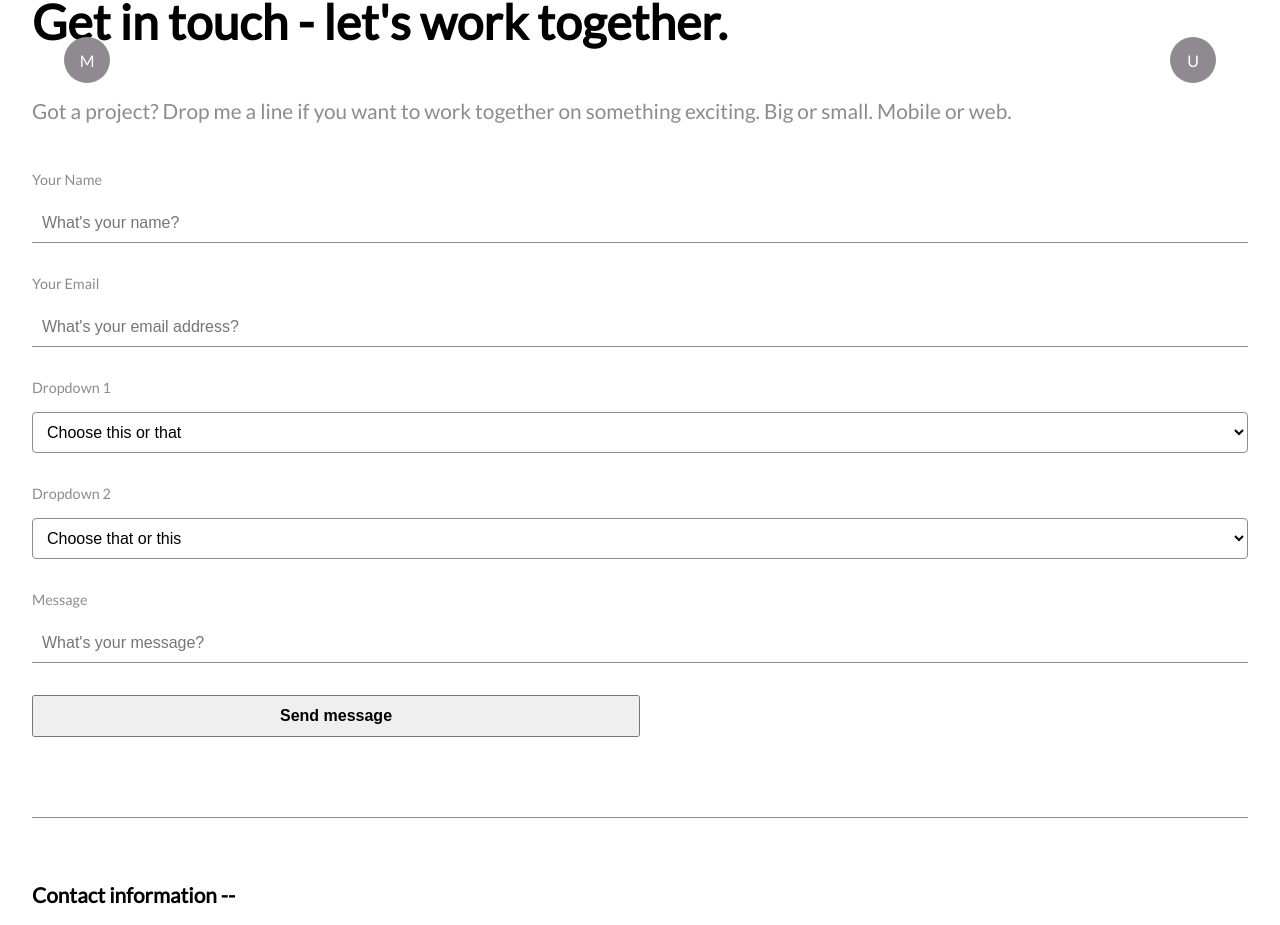
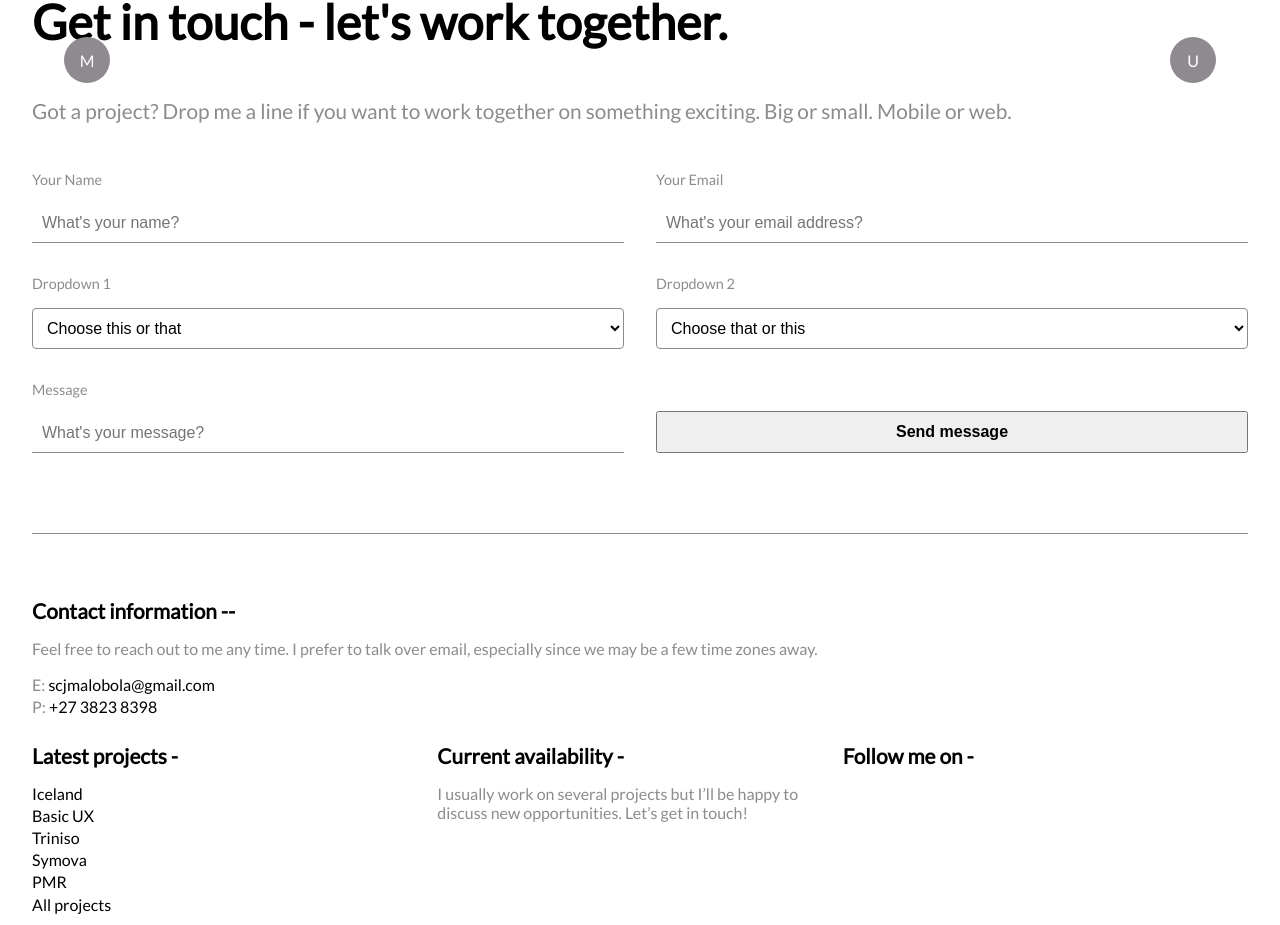
Before and after one commit to SizweMalobola/Portfolio_site, a React (Create React App) app: page /contact in a window 1280 px wide. Shown: the part 685-1610 px from the top of the page. Built offline with nearby package versions, Linux system fonts and the light colour scheme.

Commit message:
media query Contact (min-width: 780px)

```diff
--- a/src/components/contactStyle.module.css
+++ b/src/components/contactStyle.module.css
@@ -260,3 +260,13 @@
     font-weight: 550;
   }
 }
+
+@media only screen and (min-width: 780px) {
+  .right form {
+    grid-template-columns: repeat(2, 1fr);
+  }
+  .button {
+    width: 100%;
+    align-self: flex-end;
+  }
+}
```
